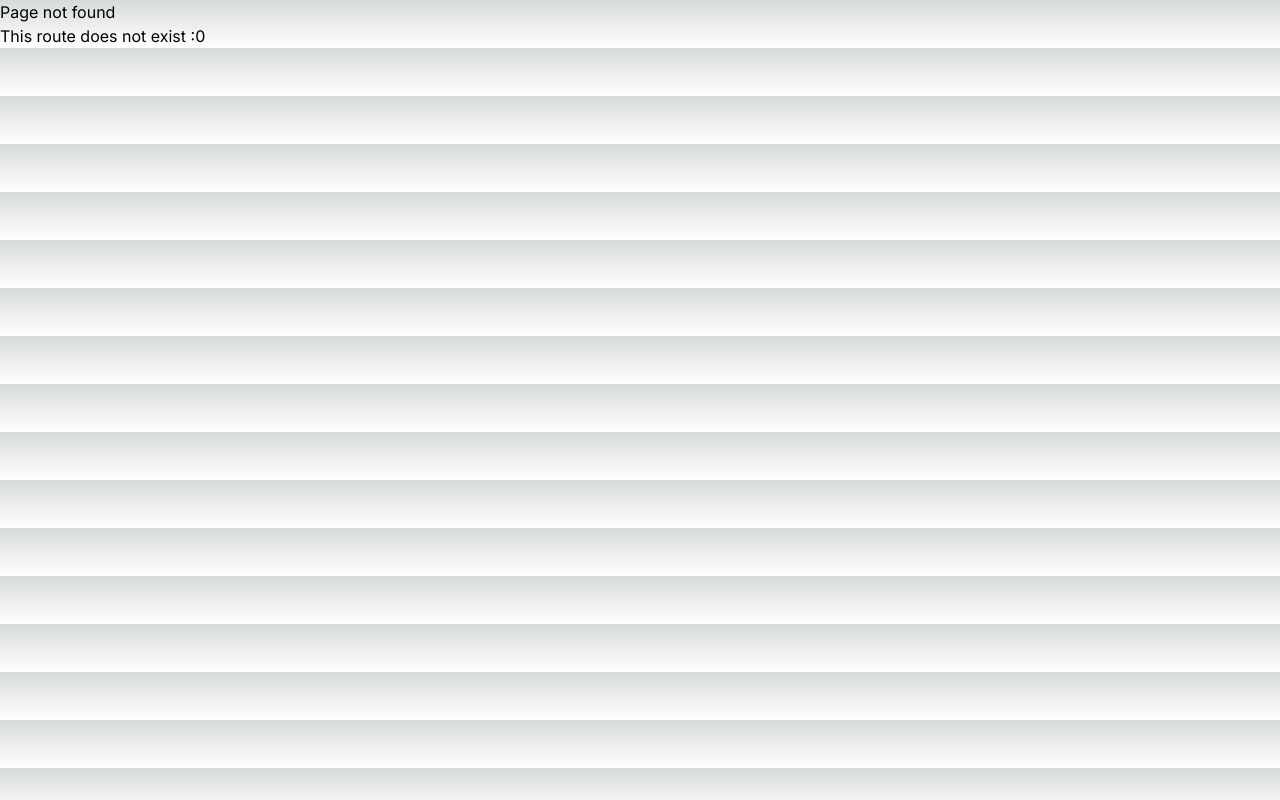
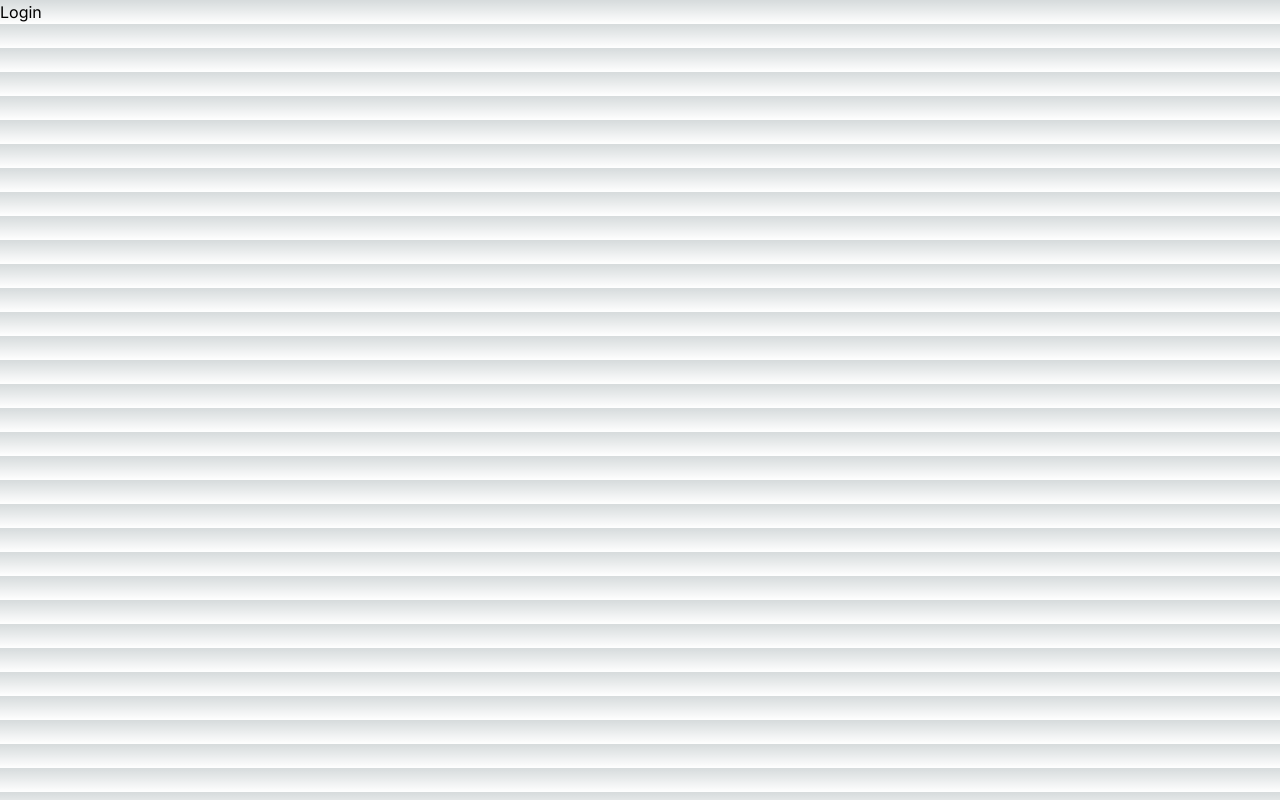
Before and after one commit to amcwong/Next.JS-Course, a Next.js app in the folder routing-demo/: page /login in a window 1280 px wide. Before the commit this address had no page. Built offline with nearby package versions, Linux system fonts and the light colour scheme.

Commit message:
Route groups
Allows us to logically group routes and project files without influencing URL.

Wrapping the auth folder in parenthesis like so, (auth), allows the folder to be removed from the URL. It is possible to have nested route groups.

```diff
--- /dev/null
+++ b/routing-demo/src/app/(auth)/forgot-password/page.tsx
@@ -0,0 +1,3 @@
+export default function ForgotPassword(){
+    return <h1>ForgotPassword</h1>
+}
--- /dev/null
+++ b/routing-demo/src/app/(auth)/login/page.tsx
@@ -0,0 +1,3 @@
+export default function Login (){
+    return <h1>Login</h1>
+}
--- /dev/null
+++ b/routing-demo/src/app/(auth)/register/page.tsx
@@ -0,0 +1,3 @@
+export default function Register(){
+    return <h1>Register</h1>
+}
```
